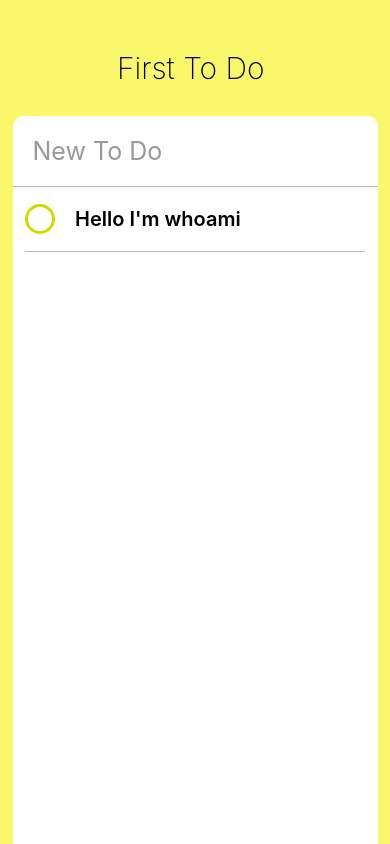
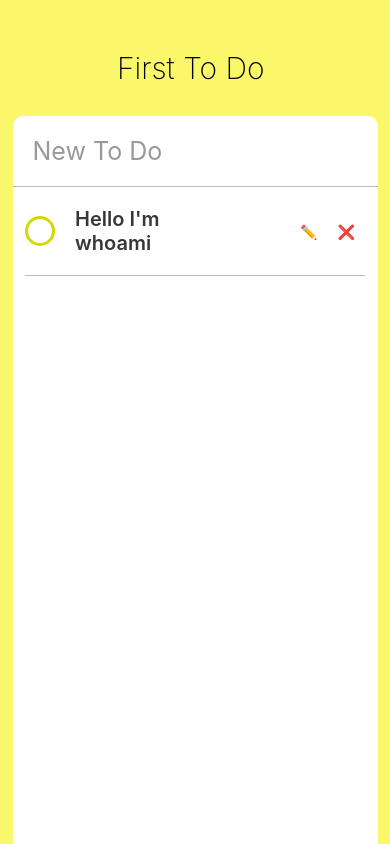
Before and after one commit to stayfoolish24/FirstTodo, a React Native app: screen / in a window 390 px wide. Built offline with nearby package versions, Linux system fonts and the light colour scheme.

Commit message:
Styling the To Do Component

```diff
--- a/ToDo.js
+++ b/ToDo.js
@@ -9,23 +9,59 @@
         isCompleted: false
     }
     render(){
-        const { isCompleted } = this.state;
+        const { isCompleted, isEditing } = this.state;
         return (
         <View style={styles.container}>
-            <TouchableOpacity onPress={this._toggleComplete}>
+          <View style={styles.column}>
+          <TouchableOpacity onPress={this._toggleComplete}>
                 <View style={[styles.circle,
                               isCompleted ? styles.completedCircle : styles.uncompletedCircle
                               ]} />
             </TouchableOpacity>
-            <Text style={styles.text}>Hello I'm whoami </Text>
-        </View>
-        )
+            <Text style={[styles.text, isCompleted ? styles.completedText: styles.uncompletedText ]}>Hello I'm whoami </Text>
+          </View>
+
+              {isEditing ? (
+              <View style={styles.actions}>
+                    <TouchableOpacity onPressOut={this._finishEditing}>
+                        <View style={styles.actionContainer}>
+                            <Text style={styles.actionText}>✅</Text>
+                        </View>
+                    </TouchableOpacity>
+                 </View>
+                ) :
+                (
+                <View style={styles.actions}>
+                <TouchableOpacity onPressOut={this._startEditing}>
+                        <View style={styles.actionContainer}>
+                            <Text style={styles.actionText}>✏️</Text>
+                        </View>
+                    </TouchableOpacity>
+                    <TouchableOpacity>
+                        <View style={styles.actionContainer}>
+                            <Text style={styles.actionText}>❌</Text>
+                        </View>
+                    </TouchableOpacity>
+                    </View>
+                )}
+                </View>
+        );
     }
     _toggleComplete = () => {
         this.setState(prevState => {
             return {
                 isCompleted: !prevState.isCompleted
             }
+        })
+    }
+    _startEditing = () => {
+        this.setState({
+            isEditing: true
+        })
+    }
+    _finishEditing = () => {
+        this.setState({
+            isEditing: false
         })
     }
 }
@@ -35,7 +71,8 @@
         borderBottomColor:"#bbb",
         borderBottomWidth: StyleSheet.hairlineWidth,
         flexDirection: "row",
-        alignItems: "center"
+        alignItems: "center",
+        justifyContent:"space-between"
     },
     circle: {
         width: 30,
@@ -55,5 +92,25 @@
         fontWeight: "600",
         fontSize: 20,
         marginVertical: 20
+    },
+    completedText : {
+        color:"#bbb",
+        textDecorationLine: "line-through"
+    },
+    uncompletedText: {
+        color:"#353839"
+    },
+    column: {
+        flexDirection: "row",
+        alignItems : "center",
+        width : width / 2,
+        justifyContent: "space-between"
+    },
+    actions: {
+        flexDirection: "row"
+    },
+    actionContainer: {
+        marginVertical: 10,
+        marginHorizontal: 10
     }
 });
```
